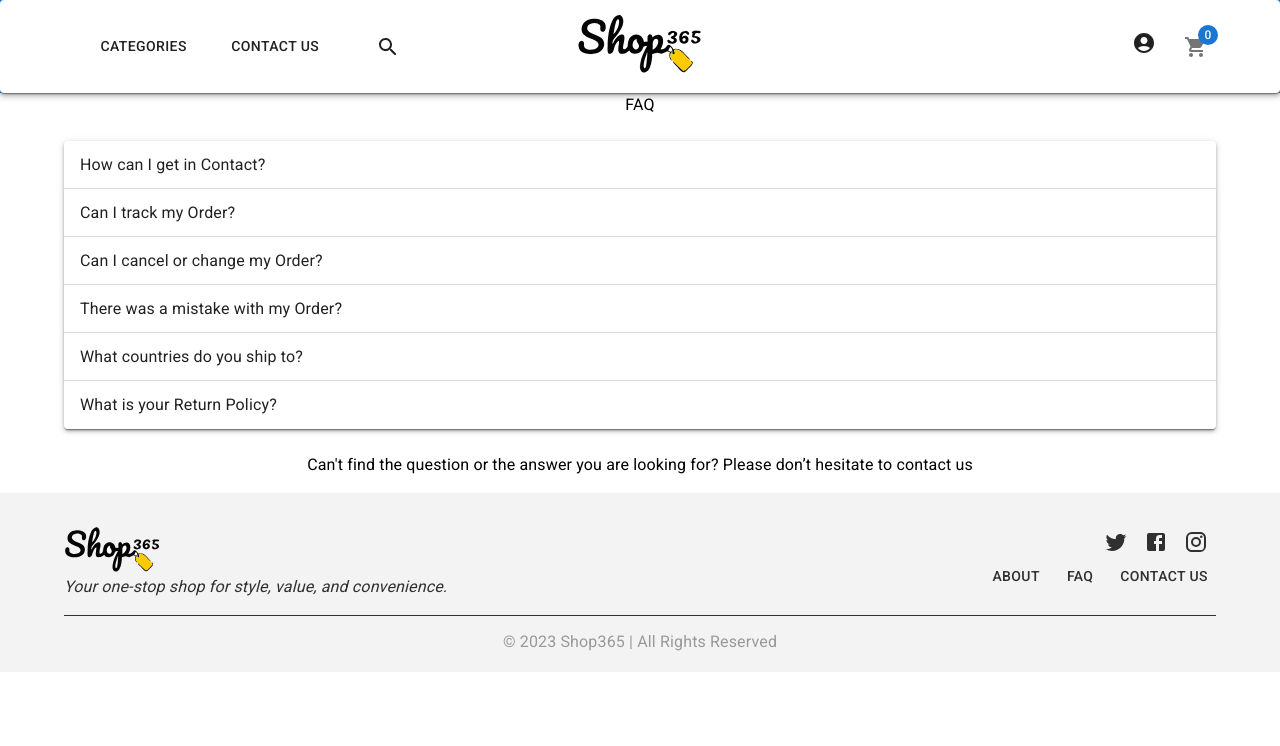
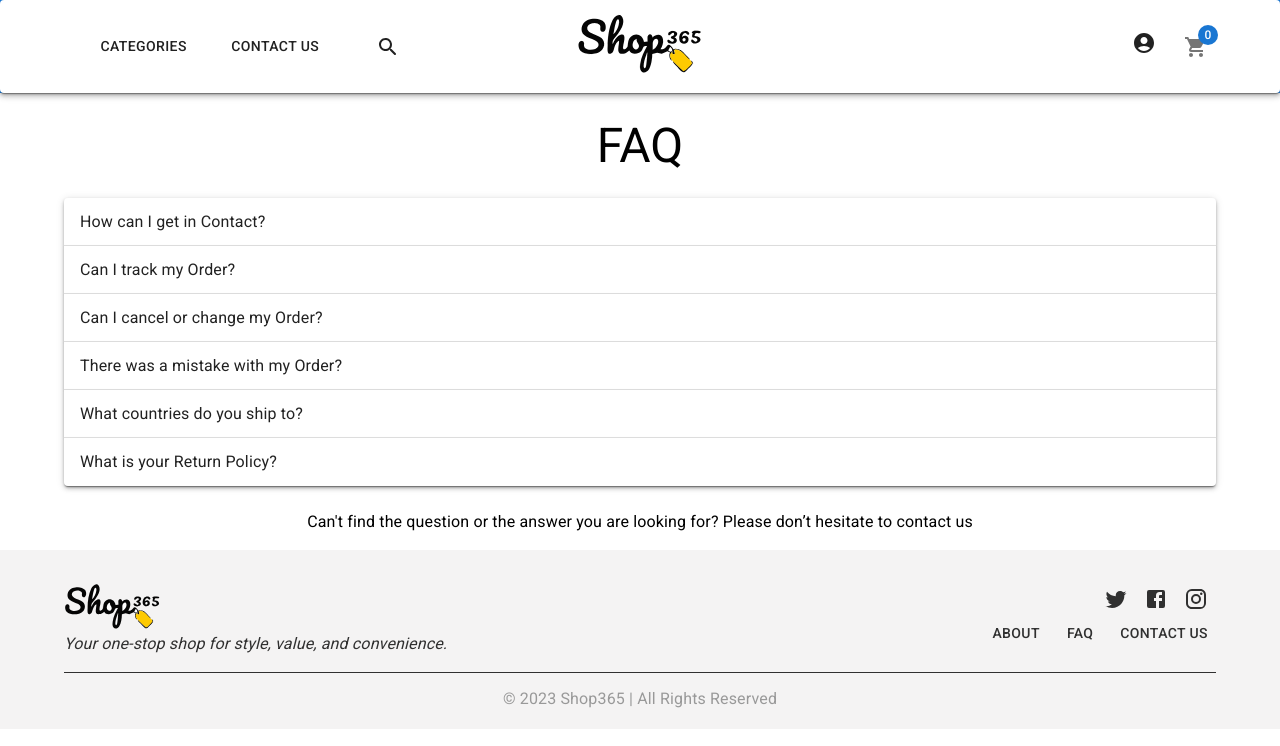
Before and after one commit to iosazee/shop-365, a React (Create React App) app: page /faq in a window 1280 px wide. Shown: the top 746 px of the page. Built offline with nearby package versions, Linux system fonts and the light colour scheme; no server answers; the database is empty.

Commit message:
Made headings in both FAQ and ABout

```diff
--- a/src/components/About.js
+++ b/src/components/About.js
@@ -5,15 +5,13 @@ function About(){
 
     return(
         <Container>
-            <Typography>About Us</Typography>
-            <Paper elevation={3} sx={{my: 3}}>
-                <Typography>
-                    Mission statement
-                </Typography>
-                <Typography>
+            <Typography variant="h3" style={{marginTop:25}}>About Us</Typography>
+            <Typography>
+                Mission statement
+            </Typography>
+            <Typography>
                 At Shop 365, we believe that everyone deserves access to high-quality products that enhance their lives. We are committed to providing a wide selection of goods, including men's and women's clothing, jewelry, and electronics, at affordable prices. Our mission is to make shopping easy, convenient, and enjoyable for all of our customers, while also providing exceptional customer service and fast shipping. We strive to be a one-stop shop for all of your needs, and we are always looking for new and innovative ways to improve your shopping experience. At Shop 365, we believe that shopping should be an experience, not a chore.
-                </Typography>
-            </Paper>
+            </Typography>
         </Container>
     )
 }
--- a/src/components/Faq.js
+++ b/src/components/Faq.js
@@ -12,7 +12,7 @@ function Faq(){
 
     return(
         <Container>
-            <Typography>FAQ</Typography>
+            <Typography variant="h3" style={{marginTop:25}}>FAQ</Typography>
             <Paper elevation={3} sx={{my: 3}}>
                 {FAQ.map((faq) => {
                 return (
```
